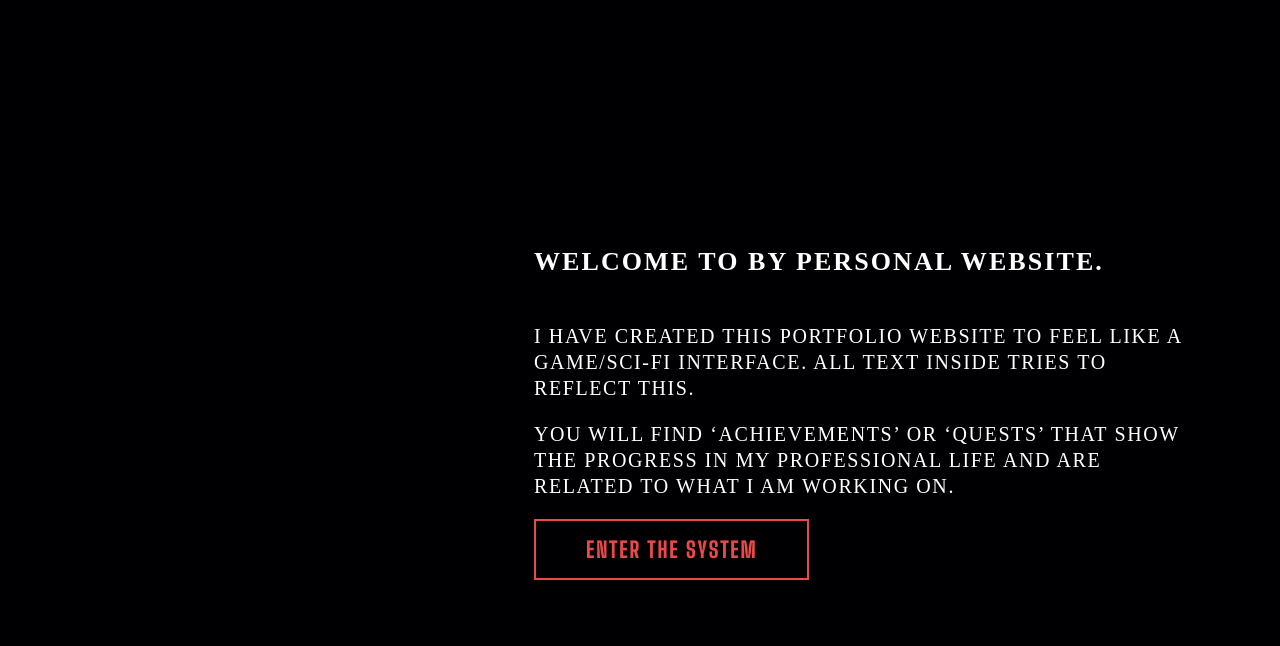
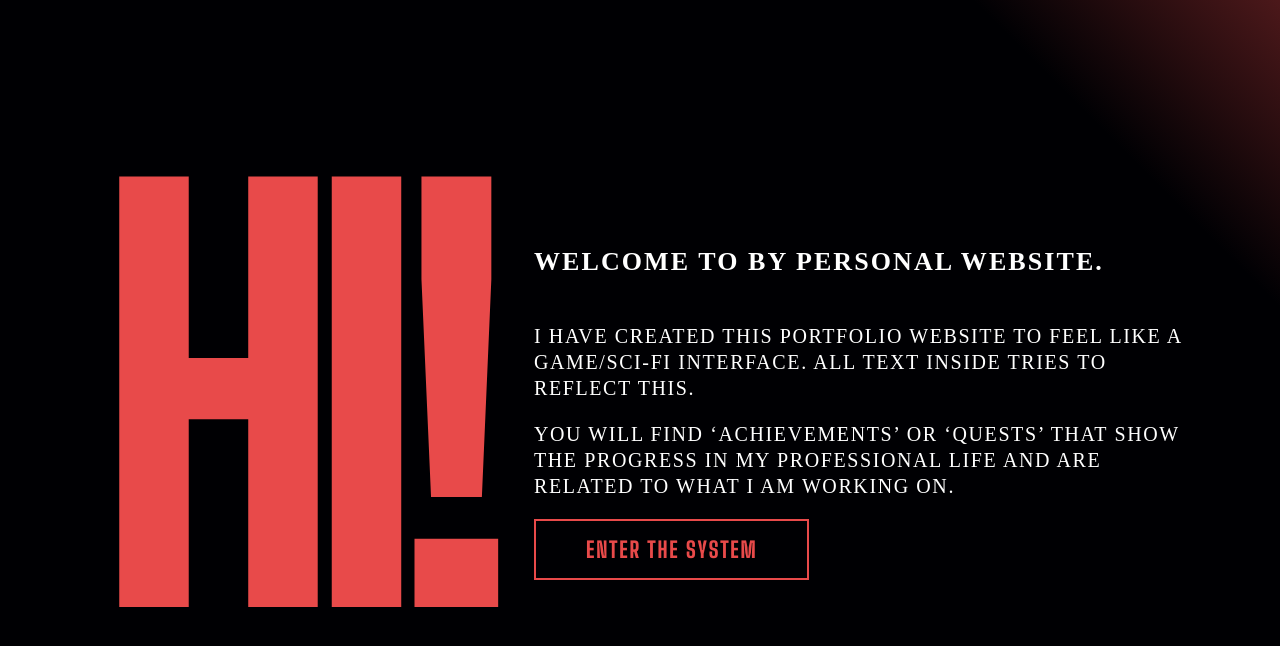
Before and after one commit to Jedybox/Jedy-portfolio, a React (Vite) app: page / in a window 1280 px wide. Shown: the top 646 px of the page. Built offline with nearby package versions, Linux system fonts and the light colour scheme; a web font is replaced by a local one.

Commit message:
splash page done

```diff
--- a/src/App.css
+++ b/src/App.css
@@ -11,7 +11,7 @@
 }
 
 .Hi {
-    opacity: 0;
+    opacity: 1;
     width: 408px;
     position: relative;
     font-size: 538px;
@@ -24,8 +24,7 @@
     display: inline-block;
 
     margin: 0;
-    animation: flickerAnimation 1.5s ;
-    animation-duration: 1s;
+    animation: flickerAnimation .5s ease-in;
 }
 
 .splashBox {
@@ -71,17 +70,24 @@
     color: #000003;
 }
 
+.cornerEffect {
+    position: absolute;
+    top: 0px;
+    right: 0px;
+    z-index: -100;
+}
+
 @keyframes flickerAnimation {
     0% {
+        opacity: 1;
+    }
+    25% {
         opacity: 0;
     }
-    25% {
+    50% {
         opacity: 1;
     }
-    50% {
+    100% {
         opacity: 0;
     }
-    100% {
-        opacity: 1;
-    }
 }
--- a/src/App.tsx
+++ b/src/App.tsx
@@ -1,3 +1,4 @@
+import { Link } from 'react-router-dom';
 import './App.css'
 
 function App() {
@@ -9,15 +10,19 @@ function App() {
     body.style.height = `${deviceHeight}px`;
   }
 
-  const reverseFlickerAnimation = ():void => {
-    const splash = document.querySelector('.HI');
-    if (splash) {
-      splash.classList.add('reverseFlicker');
-    }
-  }
 
   return (
     <>
+      <svg width="580" height="309" viewBox="0 0 580 309" fill="none" xmlns="http://www.w3.org/2000/svg" className='cornerEffect'>
+        <rect width="583" height="309" fill="url(#paint0_linear_54_3)"/>
+        <defs>
+        <linearGradient id="paint0_linear_54_3" x1="583" y1="3.49009e-05" x2="427.731" y2="155.364" gradientUnits="userSpaceOnUse">
+        <stop stop-color="#E84A4A" stop-opacity="0.33"/>
+        <stop offset="1" stop-color="#E84A4A" stop-opacity="0"/>
+        </linearGradient>
+      </defs>
+      </svg>
+
       <div className='splash'>
 
         <h1 className="Hi">HI!</h1>
@@ -32,7 +37,7 @@ function App() {
             You will find ‘achievements’ or ‘quests’ that show the progress in my professional life and are related to what I am working on.
           </p>
 
-          <button className='EnterBtn' onClick={reverseFlickerAnimation}>enter the system</button>
+          <Link to={'/home'}><button className='EnterBtn'>enter the system</button></Link>
 
         </div>
 
--- a/src/main.tsx
+++ b/src/main.tsx
@@ -1,6 +1,7 @@
 import React from 'react'
 import ReactDOM from 'react-dom/client'
 import App from './App.tsx'
+import Home from './pages/Home.tsx'
 import {
   createBrowserRouter,
   RouterProvider
@@ -11,6 +12,10 @@ const router = createBrowserRouter([
   {
     path: '/',
     element: <App />,
+  },
+  {
+    path: '/home',
+    element: <Home />,
   }
 ])
 
--- /dev/null
+++ b/src/pages/Home.tsx
@@ -0,0 +1,10 @@
+
+function Home() {
+  return (
+    <div>
+
+    </div>
+  )
+}
+
+export default Home
```
